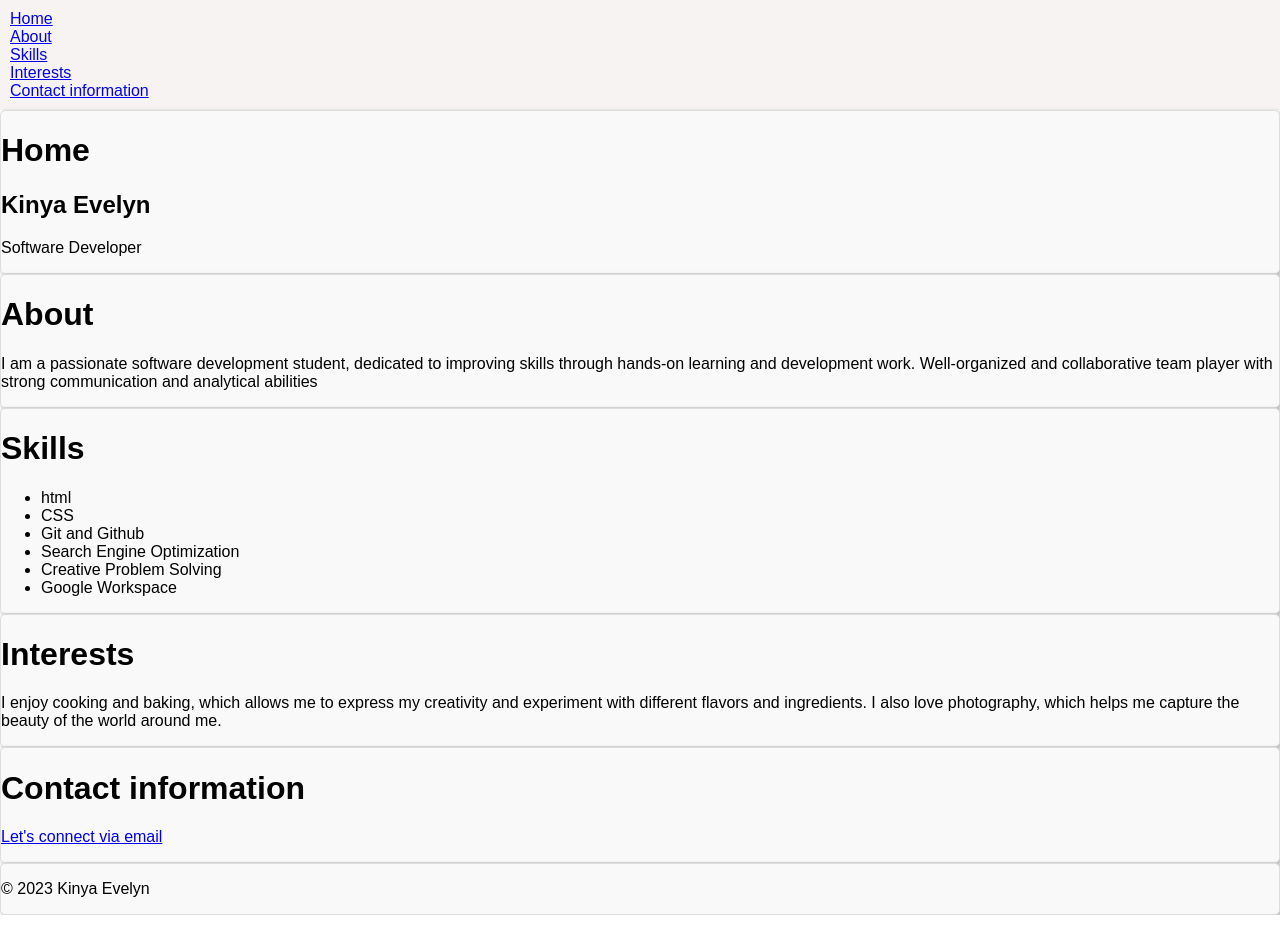
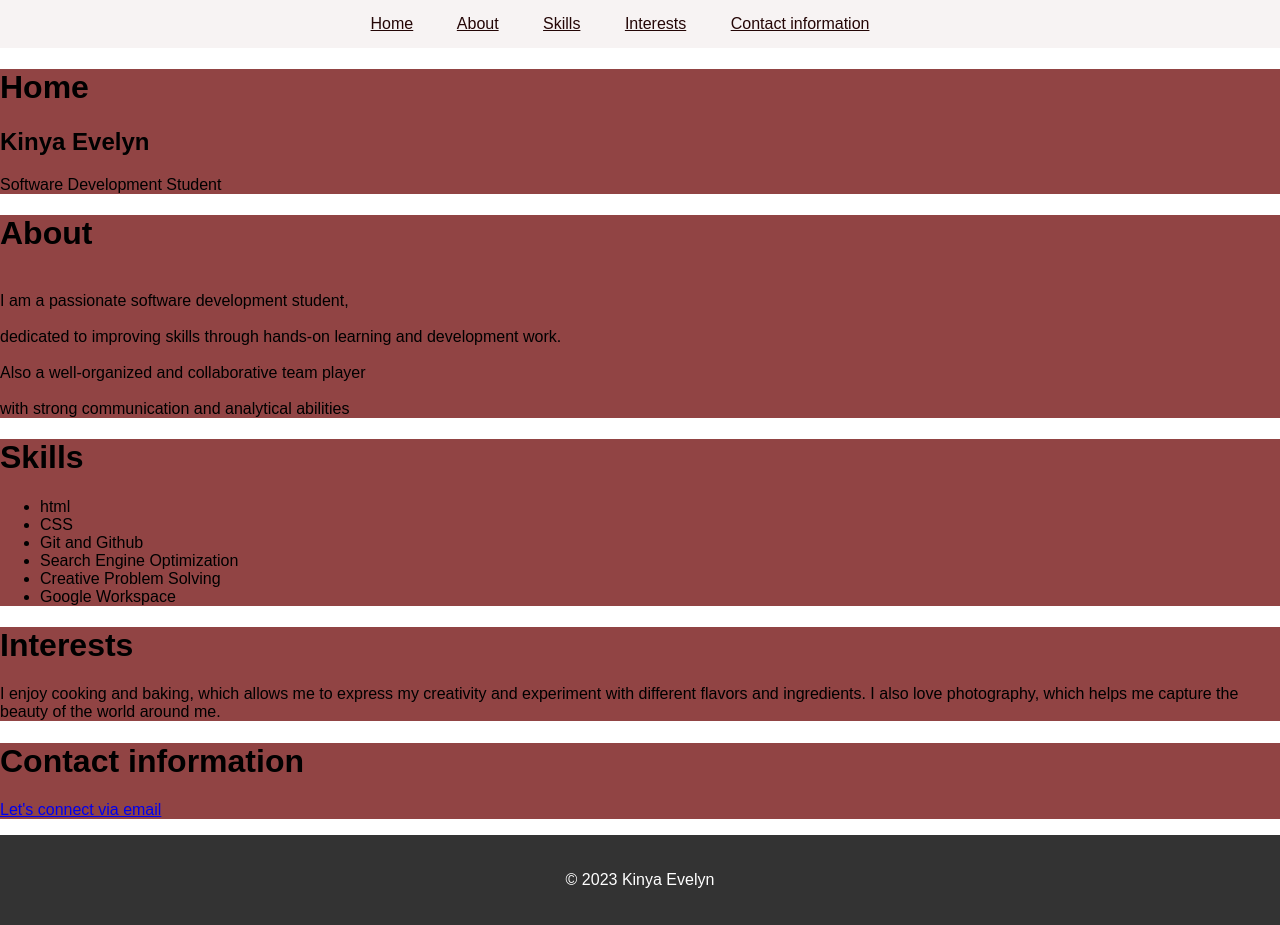
Before and after one commit to EVELYNKINYA/personal-website, a plain HTML site: page index.html in a window 1280 px wide. Drawn offline with Linux system fonts and the light colour scheme.

Commit message:
finish navigation bar styling

```diff
--- a/index.html
+++ b/index.html
@@ -6,23 +6,31 @@
         <link rel="stylesheet" href="style.css"/>
         <title>Kinya Evelyn</title>
     </head>
-    <body><nav>
+    <body>
+        <div class="navbar">
+           <nav>
              <a href="#">Home</a>
              <a href="#">About</a>
              <a href="#">Skills</a>
              <a href="#">Interests</a>
              <a href="#">Contact information</a>
            </nav>
+        </div>
         <div>
            <h1>Home</h1>
            <h2>Kinya Evelyn</h2>
-           <p>Software Developer</p>
+           <p>Software Development Student</p>
         </div>
-        <div>
+        <div class="about">
             <h1>About</h1>
-            <p>I am a passionate software development student, dedicated to improving skills through hands-on learning and development work. Well-organized and collaborative team player with strong communication and analytical abilities</p>
+            <p>
+               <br>I am a passionate software development student,</br>
+               <br>dedicated to improving skills through hands-on learning and development work.</br>
+               <br>Also a well-organized and collaborative team player </br>
+               <br>with strong communication and analytical abilities</br>
+            </p>
         </div>
-        <div>
+        <div class="skills">
             <h1>Skills</h1>
             <p>
                 <ul>
@@ -35,15 +43,15 @@
                 </ul>
             </p>
         </div>
-        <div>
+        <div class="interests">
             <h1>Interests</h1>
             <p> I enjoy cooking and baking, which allows me to express my creativity and experiment with different flavors and ingredients. I also love photography, which helps me capture the beauty of the world around me.</p>
         </div>
-        <div>
+        <div class="info">
             <h1>Contact information</h1>
             <p><a href="mailto:evelynkinya154@gmail.com">Let's connect via email</a></p>
         </div>
-        <div>
+        <div class="footer">
             <footer>
                 <p>© 2023 Kinya Evelyn</p>
             </footer>
--- a/style.css
+++ b/style.css
@@ -4,22 +4,30 @@ font-family: Arial, Helvetica, sans-serif;
 }
 
 header {
-background-color: blue;
+background-color: rgb(37, 37, 70);
 }
-nav {
+.navbar {
   background-color: #f7f3f3;
   color:aqua;
-  display: flex;
+  align-items: center;
   justify-content: space-between;
-  padding: 10px;
-  float: none;
+  padding: 15px 0;
   display:flex;
   flex-direction: column;
+  width: 100%;
+}
+nav a {
+  color: #240606;
+  text-decoration: underline;
+  margin-right: 40px; /* Increase the space between elements */
 }
 
 div {
-  background-color: #f9f9f9;
-  border: 1px solid #ddd;
-  border-radius: 5px;
-  box-shadow: 2px 2px 5px rgba(0, 0, 0, 0.3);
+  background-color: #914444;
 }
+footer{
+background-color: #333;
+        color: #fff;
+        padding: 20px;
+        text-align: center;
+      }
```
Lines whose indentation alone changed are shown as unchanged.
